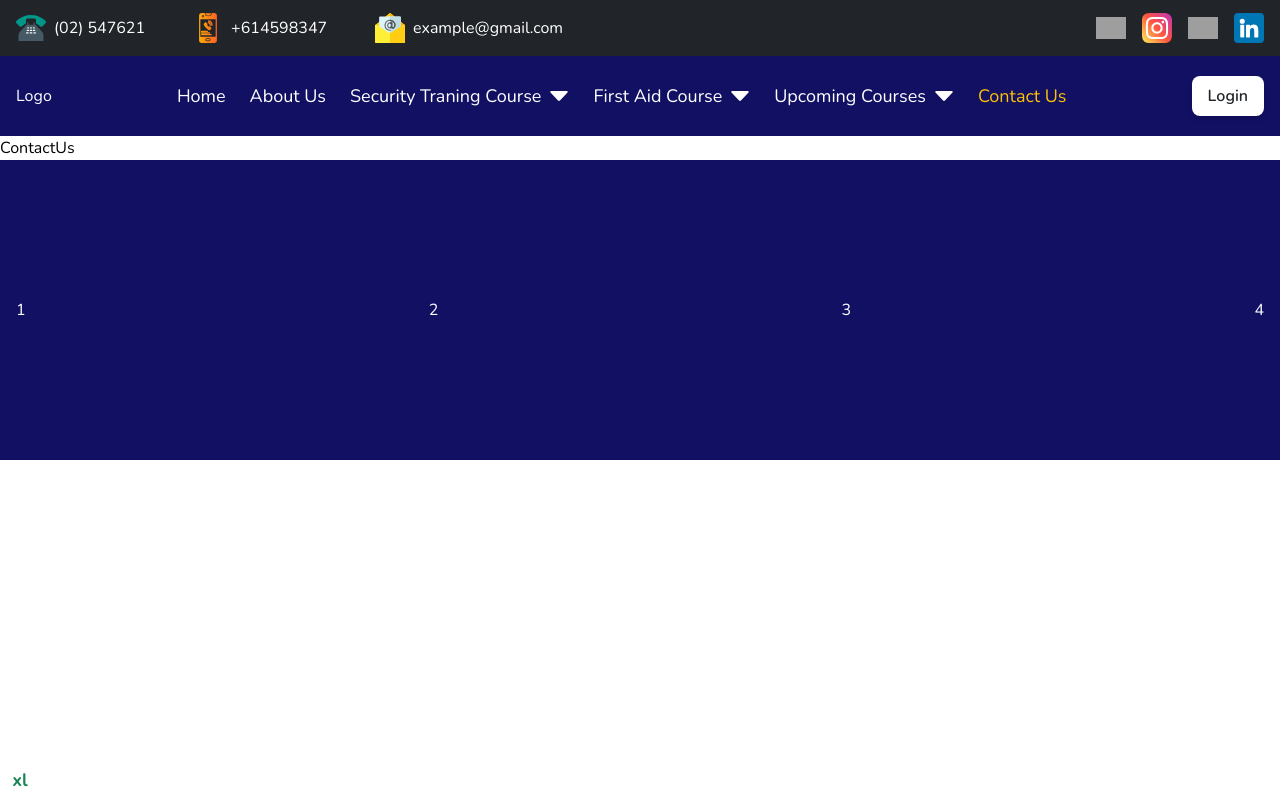
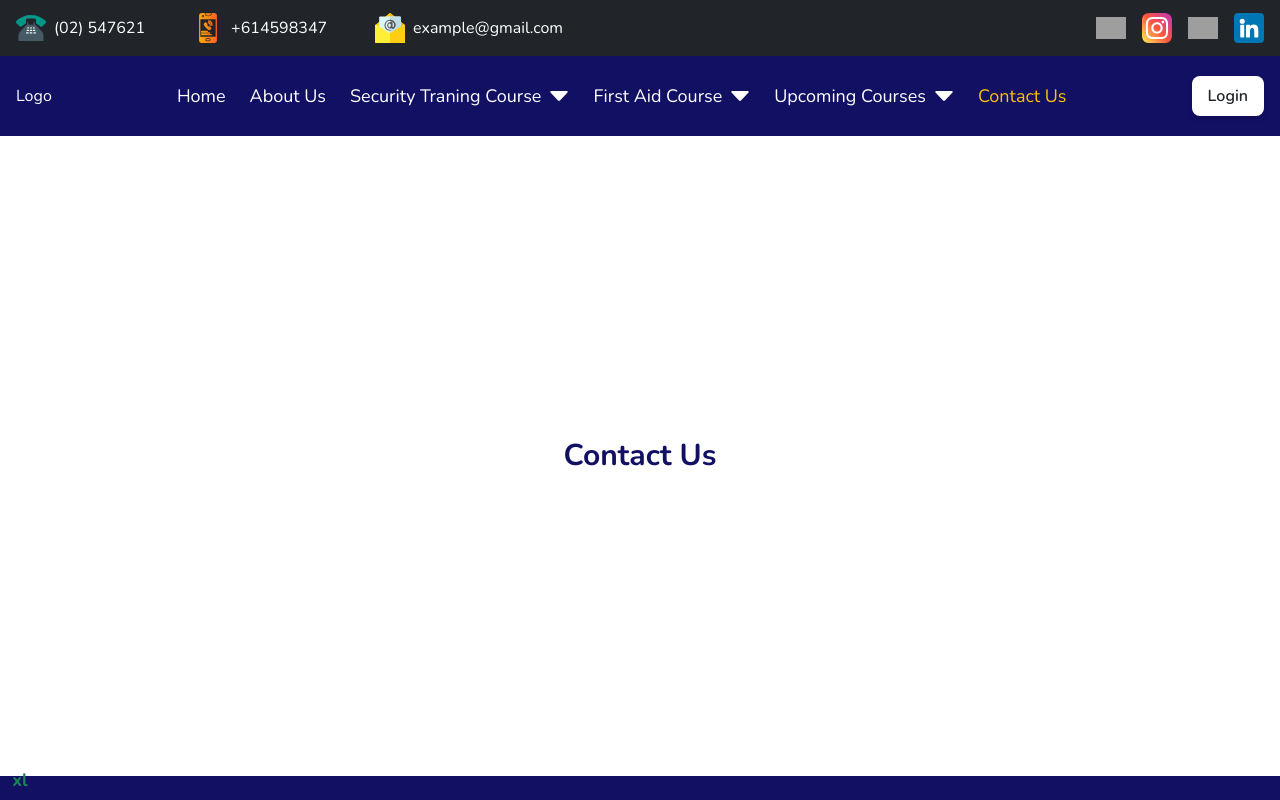
Before and after one commit to kaimul1984/securityCourse, a Next.js app: page /contact in a window 1280 px wide. Shown: the top 800 px of the page. Built offline with nearby package versions, Linux system fonts and the light colour scheme; grey boxes are pictures that could not be loaded.

Commit message:
second commit

```diff
--- a/app/(pages)/about/page.tsx
+++ b/app/(pages)/about/page.tsx
@@ -1,5 +1,9 @@
 import React from "react";
 
 export default function AboutUs() {
-  return <div>AboutUs</div>;
+  return (
+    <section className="section">
+      <h1 className="text-center text-3xl text-midnight font-bold">About us</h1>
+    </section>
+  );
 }
--- a/app/(pages)/contact/page.tsx
+++ b/app/(pages)/contact/page.tsx
@@ -1,5 +1,11 @@
 import React from "react";
 
 export default function ContactUs() {
-  return <div>ContactUs</div>;
+  return (
+    <section className="section">
+      <h1 className="text-center text-3xl text-midnight font-bold">
+        contact us
+      </h1>
+    </section>
+  );
 }
--- a/app/(pages)/firstAid/page.tsx
+++ b/app/(pages)/firstAid/page.tsx
@@ -1,5 +1,11 @@
 import React from "react";
 
 export default function FirstAid() {
-  return <div>FirstAid</div>;
+  return (
+    <section className="section">
+      <h1 className="text-center text-3xl text-midnight font-bold">
+        first aid course
+      </h1>
+    </section>
+  );
 }
--- a/app/(pages)/securityTraning/page.tsx
+++ b/app/(pages)/securityTraning/page.tsx
@@ -1,5 +1,11 @@
 import React from "react";
 
 export default function SecurityTraning() {
-  return <div>SecurityTraning</div>;
+  return (
+    <section className="section">
+      <h1 className="text-center text-3xl text-midnight font-bold">
+        security traning course
+      </h1>
+    </section>
+  );
 }
--- a/app/(pages)/upcoming/page.tsx
+++ b/app/(pages)/upcoming/page.tsx
@@ -1,5 +1,11 @@
 import React from "react";
 
 export default function UpcomingCourses() {
-  return <div>UpcomingCourses</div>;
+  return (
+    <section className="section">
+      <h1 className="text-center text-3xl text-midnight font-bold">
+        our upcoming course
+      </h1>
+    </section>
+  );
 }
--- a/app/globals.css
+++ b/app/globals.css
@@ -16,7 +16,7 @@
     @apply flex items-center justify-between;
   }
   .section {
-    @apply w-full min-h-[300px] flex flex-col items-center justify-center;
+    @apply w-full min-h-[80vh] capitalize flex flex-col items-center justify-center;
   }
   .container {
     @apply w-full max-w-[1420px] px-4;
--- a/app/page.tsx
+++ b/app/page.tsx
@@ -2,5 +2,9 @@ import TailwindIndicator from "@/components/Tailwind-indicator";
 import React from "react";
 
 export default function Home() {
-  return <>home</>;
+  return (
+    <section className="section">
+      <h1 className="text-center text-3xl text-midnight font-bold">Home</h1>
+    </section>
+  );
 }
--- a/components/Footer.tsx
+++ b/components/Footer.tsx
@@ -2,7 +2,8 @@ import React from "react";
 
 export default function Footer() {
   return (
-    <div className="w-full min-h-[300px] flex-center bg-midnight">
+    <div className="w-full min-h-[300px] flex-col flex-center bg-midnight">
+      <h1 className="text-center text-3xl text-white">Footer</h1>
       <div className="container flex-between text-white">
         <div>1</div>
         <div>2</div>
```
